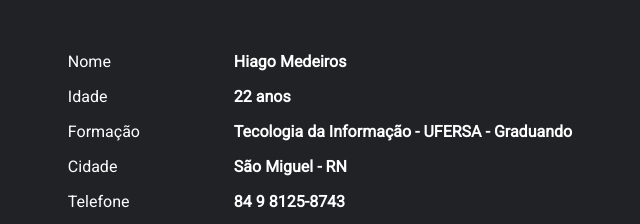
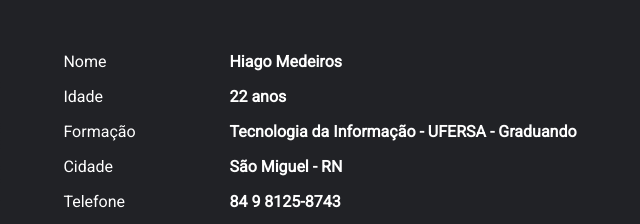
Before and after one commit to bhaskara2k/estudoportfolio, a plain HTML site: page index.html in a window 1280 px wide. Shown: the part 3120-3344 px from the top of the page, 578-1218 px from the left. Drawn offline with nearby package versions, Linux system fonts and the light colour scheme.

Commit message:
atualização

```diff
--- a/index.html
+++ b/index.html
@@ -142,7 +142,7 @@
             <div class="curriculum-info">
                 <span>Nome</span><b>Hiago Medeiros</b>
                 <span>Idade</span><b>22 anos</b>
-                <span>Formação</span><b>Tecologia da Informação - UFERSA - Graduando</b>
+                <span>Formação</span><b>Tecnologia da Informação - UFERSA - Graduando</b>
                 <span>Cidade</span><b>São Miguel - RN</b>
                 <span>Telefone</span><b>84 9 8125-8743</b>
                 <span>Email</span><b>hiagogmedeiros@gmail.com</b>
```
